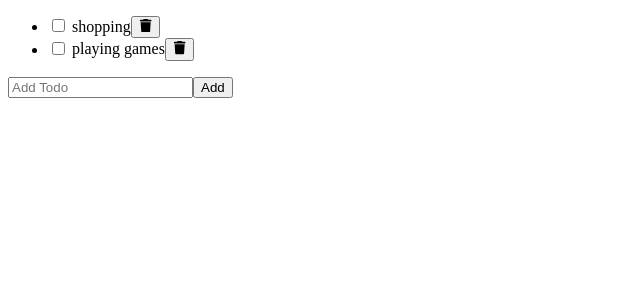
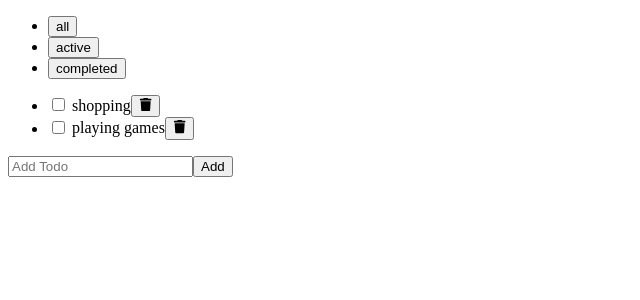
Before and after one commit to rslivepark/checklist, a React (Create React App) app: page / in a window 1280 px wide. Shown: the top 300 px of the page, without its empty margins (0-640 px from the left). Built offline with nearby package versions, Linux system fonts and the light colour scheme.

Commit message:
add Header.jsx

```diff
--- a/src/App.jsx
+++ b/src/App.jsx
@@ -1,10 +1,16 @@
-import React from 'react';
+import React, { useState } from 'react';
 import TodoList from './components/TodoList/TodoList';
+import Header from './components/Header/Header';
+
+const filters = ['all', 'active', 'completed'];
 
 export default function App() {
+  const [filter, setFilter] = useState(filters[0]);
+
   return (
     <div>
-      <TodoList />
+      <Header filters={filters} filter={filter} onFilterChange={setFilter} />
+      <TodoList filter={filter} />
     </div>
   );
 }
--- /dev/null
+++ b/src/components/Header/Header.jsx
@@ -0,0 +1,15 @@
+import React from 'react';
+
+export default function Header({ filters, filter, onFilterChange }) {
+  return (
+    <header>
+      <ul>
+        {filters.map((value, index) => (
+          <li key={index}>
+            <button onClick={() => onFilterChange(value)}>{value}</button>
+          </li>
+        ))}
+      </ul>
+    </header>
+  );
+}
--- a/src/components/TodoList/TodoList.jsx
+++ b/src/components/TodoList/TodoList.jsx
@@ -2,7 +2,7 @@
 import AddTodo from '../AddTodo/AddTodo';
 import Todo from '../Todo/Todo';
 
-export default function TodoList() {
+export default function TodoList({ filter }) {
   const [todos, setTodos] = useState([
     { id: '123', text: 'shopping', status: 'active' },
     { id: '124', text: 'playing games', status: 'active' },
@@ -19,10 +19,12 @@
     setTodos(todos.filter((t) => t.id !== deleted.id));
   };
 
+  const filtered = getFilterdItems(todos, filter);
+
   return (
     <section>
       <ul>
-        {todos.map((item) => (
+        {filtered.map((item) => (
           <Todo
             key={item.id}
             todo={item}
@@ -36,4 +38,11 @@
   );
 }
 
+function getFilterdItems(todos, filter) {
+  if (filter === 'all') {
+    return todos;
+  }
+  return todos.filter((todo) => todo.status === filter);
+}
+
 // todo list 보여주는 기능만 있음
```
